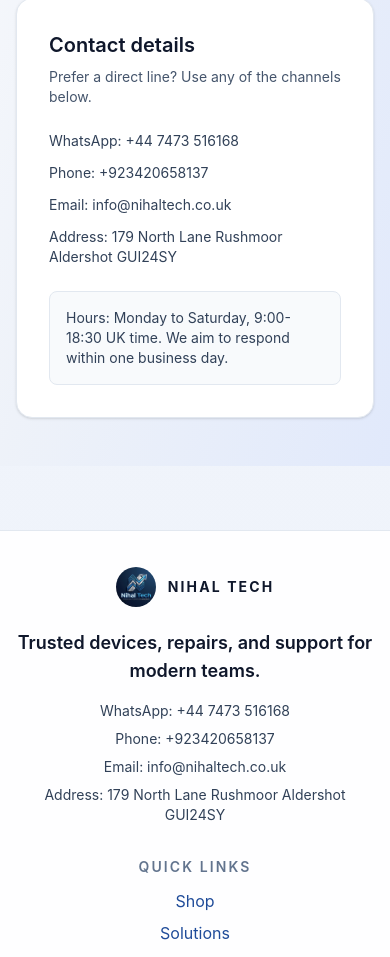
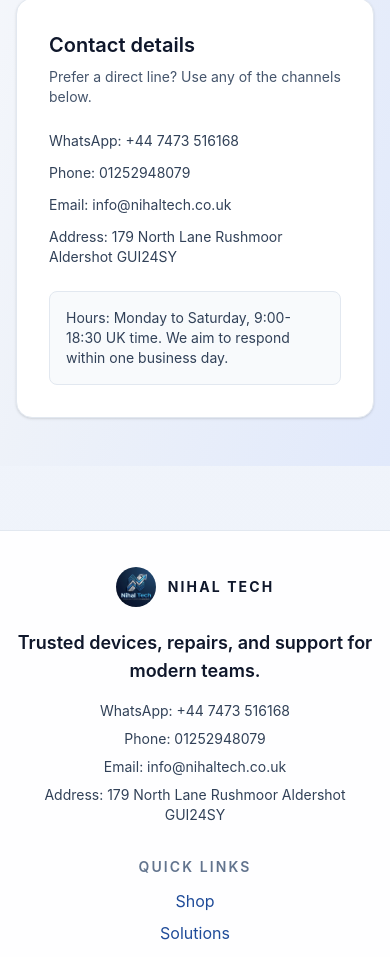
Before and after one commit to HSA-ATTOCK/Nihal-Tech, a Next.js app: page /contact in a window 390 px wide. Shown: the part 967-1924 px from the top of the page. Built offline with nearby package versions, Linux system fonts and the light colour scheme; no server answers.

Commit message:
feat: update contact phone number in Footer and ContactPage

```diff
--- a/app/contact/page.tsx
+++ b/app/contact/page.tsx
@@ -164,11 +164,11 @@
               </p>
               <p>
                 <a
-                  href="tel:+923420658137"
-                  aria-label="Call +923420658137"
+                  href="tel:01252948079"
+                  aria-label="Call 01252948079"
                   className="text-[#1f4b99] hover:text-[#163a79] transition-colors"
                 >
-                  Phone: +923420658137
+                  Phone: 01252948079
                 </a>
               </p>
               <p>
--- a/components/Footer.tsx
+++ b/components/Footer.tsx
@@ -61,11 +61,11 @@
               </p>
               <p>
                 <a
-                  href="tel:+923420658137"
-                  aria-label="Call +923420658137"
+                  href="tel:01252948079"
+                  aria-label="Call 01252948079"
                   className="text-[#1f4b99] hover:text-[#163a79] transition-colors"
                 >
-                  Phone: +923420658137
+                  Phone: 01252948079
                 </a>
               </p>
               <p>
```
